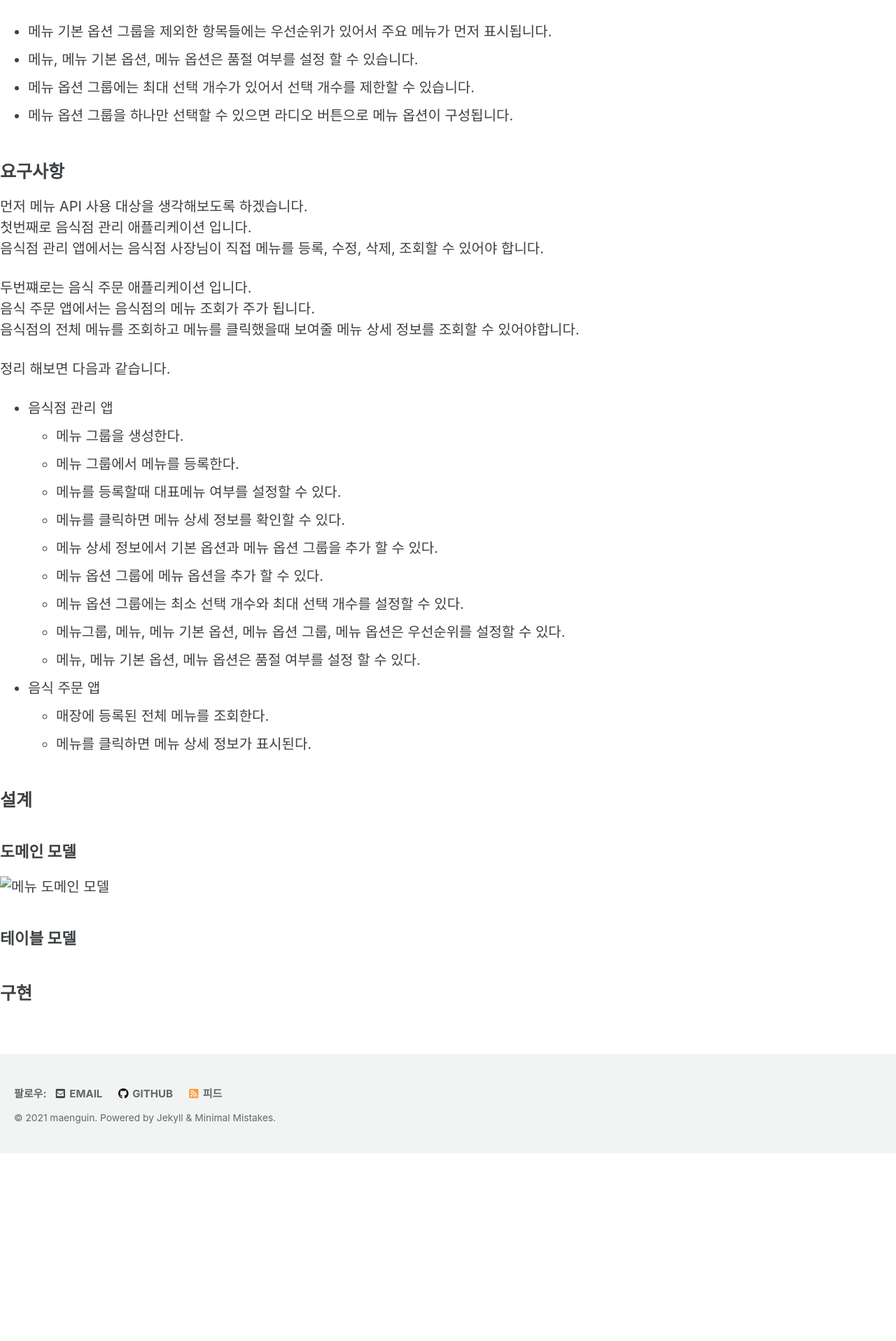
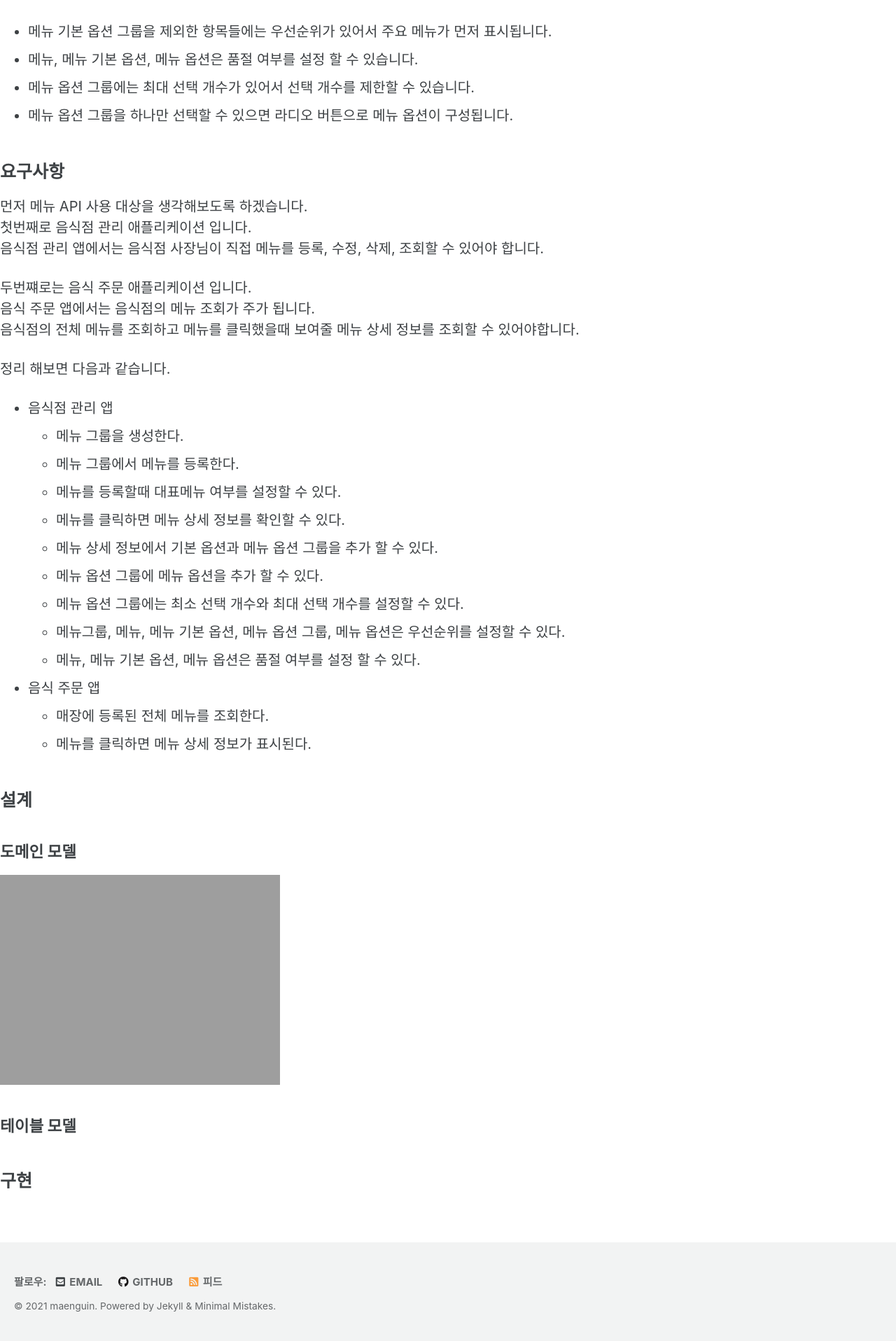
Before and after one commit to maenguin/maenguin.github.io, a Jekyll site: the page built from private/toy/menu.md, in a window 1280 px wide. Shown: the part 1325-3241 px from the top of the page at 70% size. Built offline with Jekyll 4.4.1, drawn with Linux system fonts in a browser that asks for light colours; cached includes are drawn as plain includes; our own code applies the rules of GitHub Pages for plain Markdown files; before the commit the page ends 2973 px from its top, so only the background shows below that.

Commit message:
Update menu.md

```diff
--- a/private/toy/menu.md
+++ b/private/toy/menu.md
@@ -64,7 +64,7 @@
 
 ## 설계
 ### 도메인 모델
-![메뉴 도메인 모델](/메뉴 API (1).png)
+![메뉴 도메인 모델](/메뉴-API-(1).png)
 ### 테이블 모델
 
 ## 구현
```
